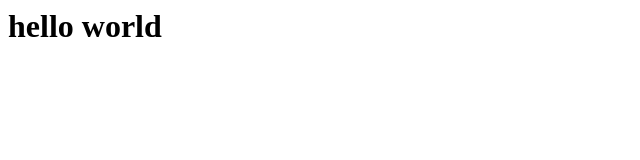
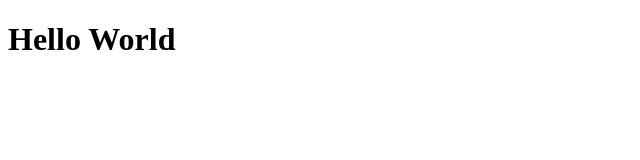
Before and after one commit to Aaxash/Aaxash.github.io, a plain HTML site: page index.html in a window 1280 px wide. Shown: the whole page, without its empty margins (0-640 px from the left). Drawn offline with Linux system fonts and the light colour scheme.

Commit message:
Update index.html

```diff
--- a/index.html
+++ b/index.html
@@ -1 +1,11 @@
-<h1>hello world</h1>
+<!DOCTYPE html>
+<html lang="en">
+<head>
+    <meta charset="UTF-8">
+    <meta name="viewport" content="width=device-width, initial-scale=1.0">
+    <title>Portfolio</title>
+</head>
+<body>
+  <h1>Hello World</h1>
+</body>
+</html>
```
